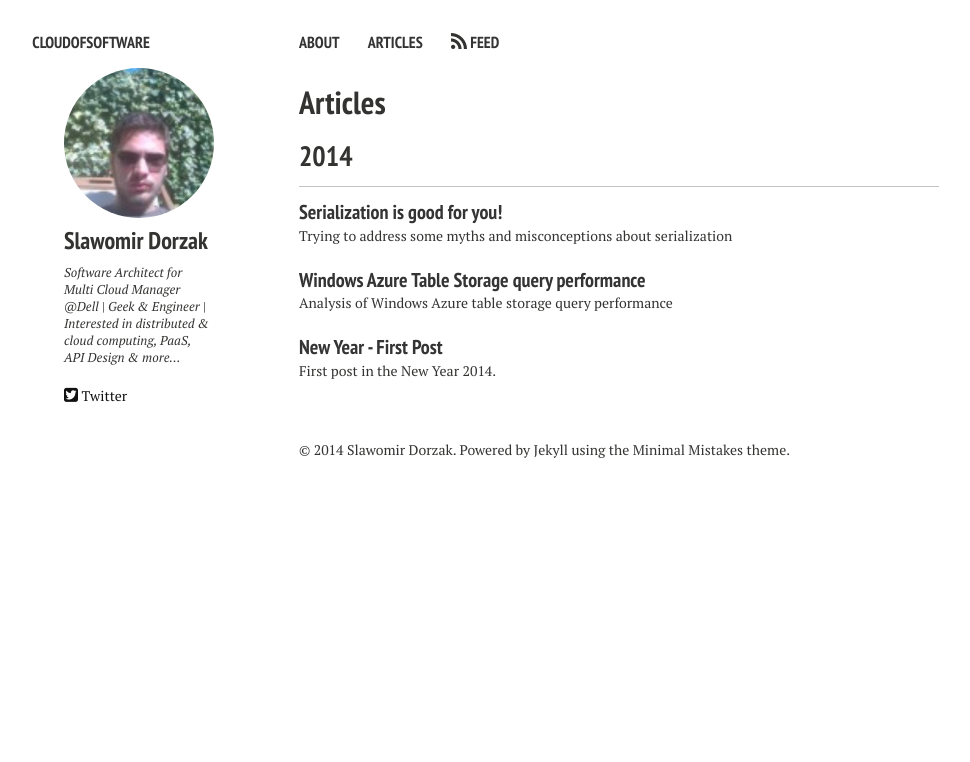
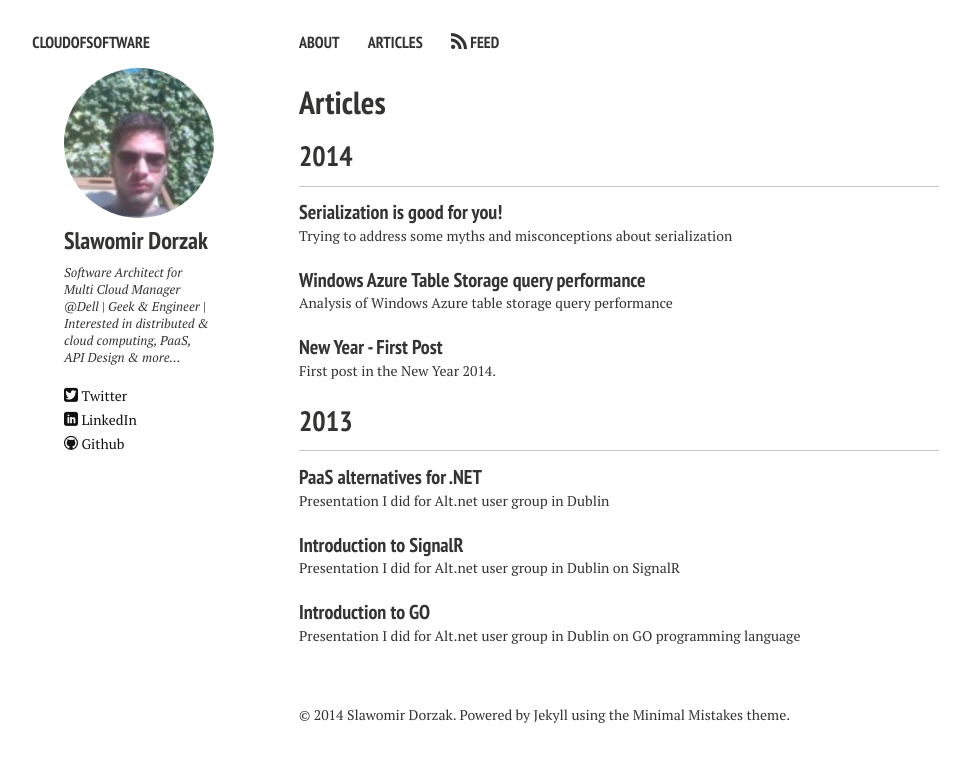
Before and after one commit to SlavD/slavd.github.io, a Jekyll site: the page built from articles.md, in a window 1280 px wide. Shown: the top 762 px of the page, without its empty margins (21-991 px from the left). Built offline with Jekyll 4.4.1, drawn with Linux system fonts in a browser that asks for light colours; nearby versions of some CDN libraries.

Commit message:
added some old presentations

```diff
--- a/_config.yml
+++ b/_config.yml
@@ -13,8 +13,8 @@ owner:
   # Social networking links are used in author-bio sidebar. Update and remove as you like.
   twitter:        sdorzak
   facebook:
-  github:
-  linkedin:
+  github:         SlavD
+  linkedin:       sdorzak
   instagram:
   lastfm:
   tumblr:
--- /dev/null
+++ b/_posts/2013-06-12-introduction-to-go.md
@@ -0,0 +1,9 @@
+---
+layout: post
+title: "Introduction to GO"
+description: "Presentation I did for Alt.net user group in Dublin on GO programming language"
+category: presentations
+tags: [presentation, go, languages]
+---
+
+<iframe src="//www.slideshare.net/slideshow/embed_code/22863179" width="427" height="356" frameborder="0" marginwidth="0" marginheight="0" scrolling="no" style="border:1px solid #CCC; border-width:1px; margin-bottom:5px; max-width: 100%;" allowfullscreen> </iframe> <div style="margin-bottom:5px"> <strong> <a href="https://www.slideshare.net/SlawomirDorzak/introduction-to-go-22863179" title="Introduction to Go programming language" target="_blank">Introduction to Go programming language</a> </strong> from <strong><a href="http://www.slideshare.net/SlawomirDorzak" target="_blank">Slawomir Dorzak</a></strong> </div>
--- /dev/null
+++ b/_posts/2013-09-11-introduction-to-signalR.md
@@ -0,0 +1,9 @@
+---
+layout: post
+title: "Introduction to SignalR"
+description: "Presentation I did for Alt.net user group in Dublin on SignalR"
+category: presentations
+tags: [presentation, signalr, web development]
+---
+
+<iframe src="//www.slideshare.net/slideshow/embed_code/26379239" width="427" height="356" frameborder="0" marginwidth="0" marginheight="0" scrolling="no" style="border:1px solid #CCC; border-width:1px; margin-bottom:5px; max-width: 100%;" allowfullscreen> </iframe> <div style="margin-bottom:5px"> <strong> <a href="https://www.slideshare.net/SlawomirDorzak/signalr-26379239" title="SignalR" target="_blank">SignalR</a> </strong> from <strong><a href="http://www.slideshare.net/SlawomirDorzak" target="_blank">Slawomir Dorzak</a></strong> </div>
--- /dev/null
+++ b/_posts/2013-10-03-PaaS-alternatives-for-dot-net.md
@@ -0,0 +1,9 @@
+---
+layout: post
+title: "PaaS alternatives for .NET"
+description: "Presentation I did for Alt.net user group in Dublin"
+category: presentations
+tags: [presentations, paas, .net, cloud foundry, azure]
+---
+
+<iframe src="//www.slideshare.net/slideshow/embed_code/22863285" width="427" height="356" frameborder="0" marginwidth="0" marginheight="0" scrolling="no" style="border:1px solid #CCC; border-width:1px; margin-bottom:5px; max-width: 100%;" allowfullscreen> </iframe> <div style="margin-bottom:5px"> <strong> <a href="https://www.slideshare.net/SlawomirDorzak/paa-s-options-for-net" title="PaaS options for .NET" target="_blank">PaaS options for .NET</a> </strong> from <strong><a href="http://www.slideshare.net/SlawomirDorzak" target="_blank">Slawomir Dorzak</a></strong> </div>
```
